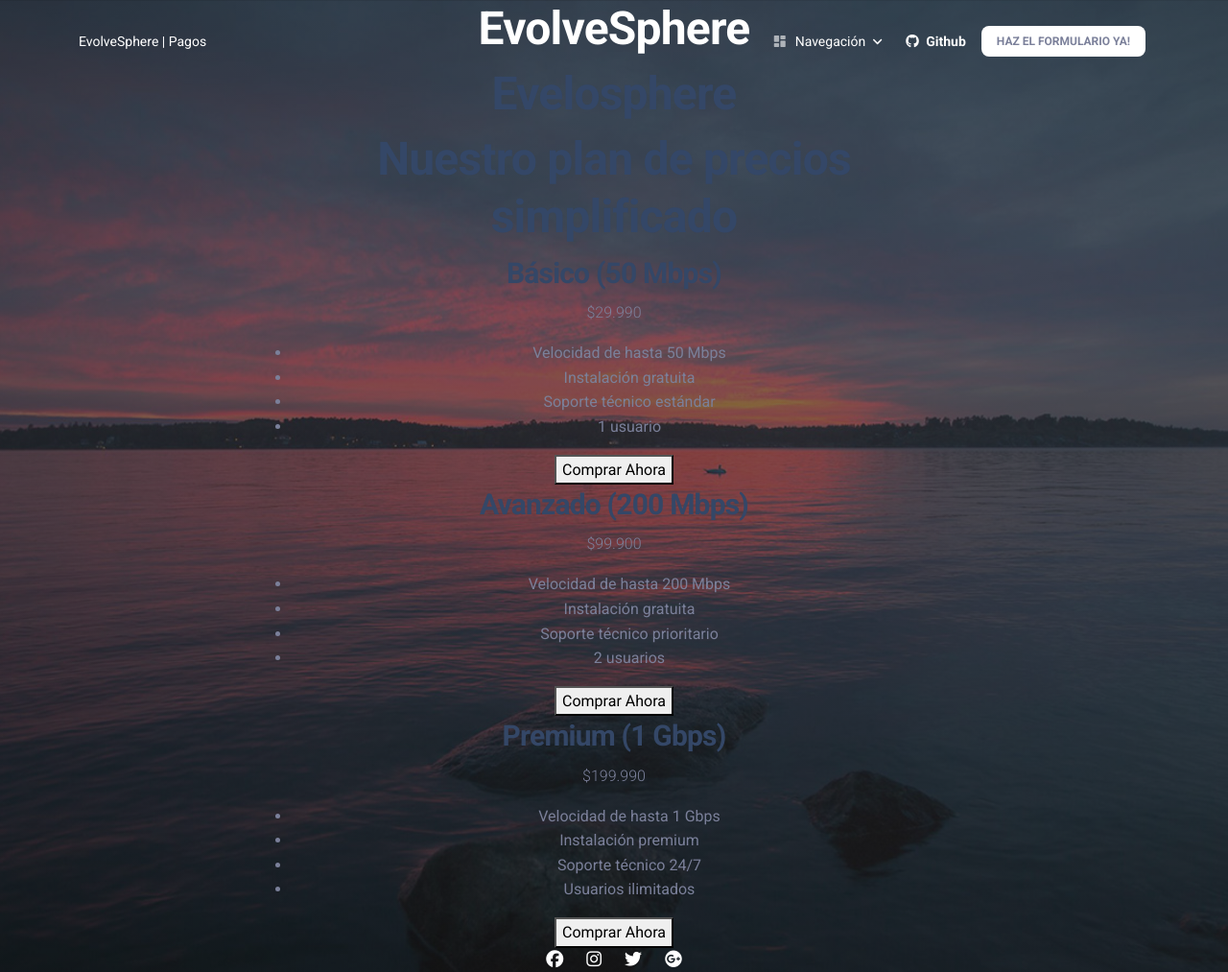
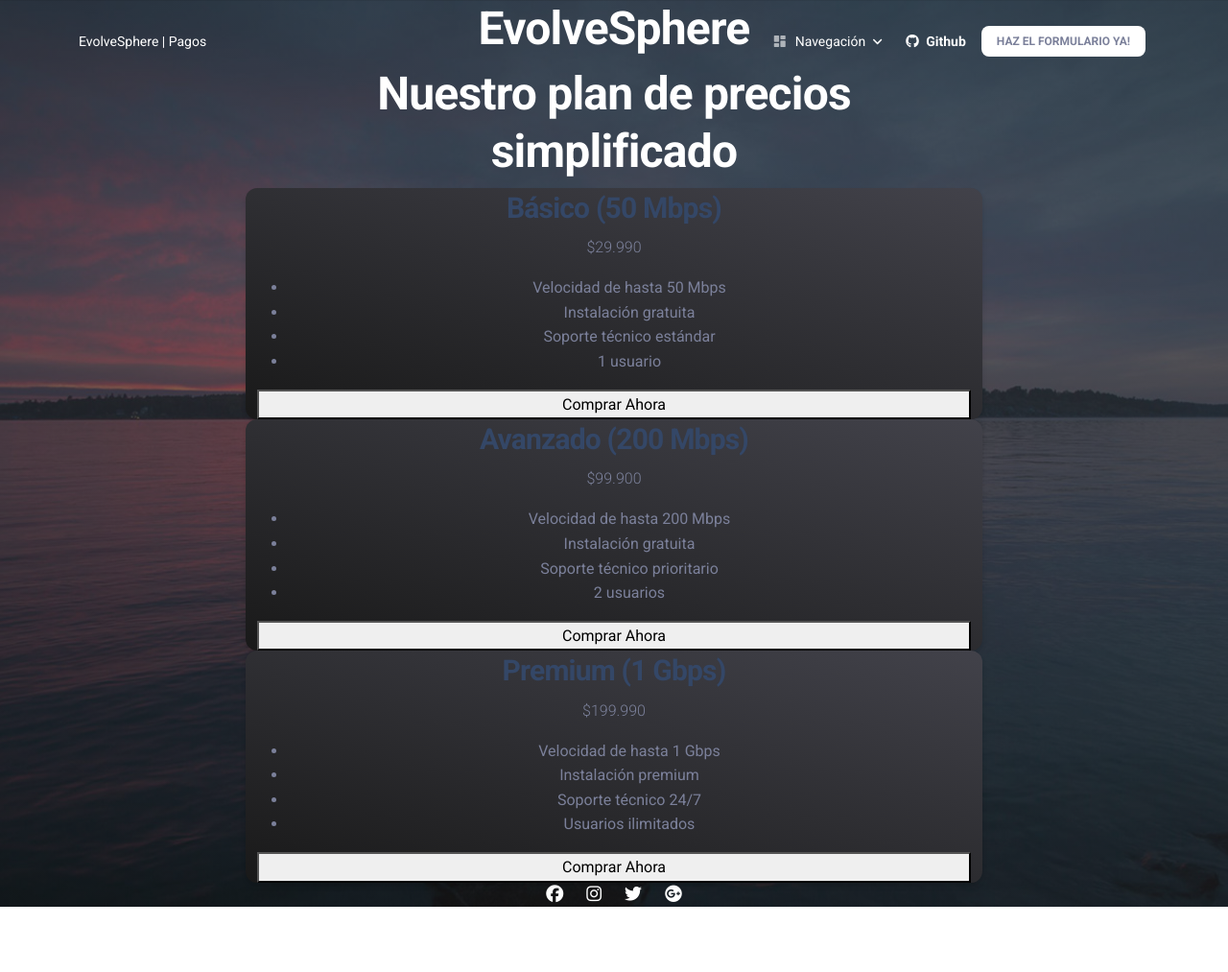
Before and after one commit to EvolveSphere/EvolveSphere, a website: page pagos.html in a window 1280 px wide. Shown: the whole page at 96% size. After the commit the page ends 945 px from the top, so only its background shows below. Drawn offline with Linux system fonts and the light colour scheme.

Commit message:
Actualización pagos v1.1

```diff
--- a/pagos.html
+++ b/pagos.html
@@ -88,13 +88,12 @@
         <div class="page-header min-vh-75" style="background-image: url('../assets/img/bg2.jpg');">
           <span class="mask bg-gradient-dark opacity-6"></span>
           <div class="container">
-            <div class="row justify-content-center">
+
               <div class="col-lg-8 text-center mx-auto my-auto">
                 <h1 class="text-white">EvolveSphere</h1>
-                <h1 class="company-name">Evelosphere</h1>
-    <h1 class="pricing-title">Nuestro plan de precios simplificado</h1>
-    <div class="pricing-table">
-        <div class="pricing-plan">
+                <h1 class="text-white">Nuestro plan de precios simplificado</h1>
+                    <div class="row">
+                        <div class="card bg-gradient-dark">
                             <h3>Básico (50 Mbps)</h3>
                             <p class="price">$29.990</p>
                             <ul>
@@ -106,7 +105,7 @@
                             <button>Comprar Ahora</button>
                         </div>
 
-        <div class="pricing-plan">
+                        <div class="card bg-gradient-dark">
                             <h3>Avanzado (200 Mbps)</h3>
                             <p class="price">$99.900</p>
                             <ul>
@@ -118,7 +117,7 @@
                             <button>Comprar Ahora</button>
                         </div>
 
-        <div class="pricing-plan">
+                        <div class="card bg-gradient-dark">
                             <h3>Premium (1 Gbps)</h3>
                             <p class="price">$199.990</p>
                             <ul>
@@ -137,7 +136,7 @@
                   <a href="javascript:;"><i class="fab fa-google-plus text-lg text-white"></i></a>
                 </div>
               </div>
-            </div>
+
           </div>
         </div>
       </header>
```
Lines whose indentation alone changed are shown as unchanged.
